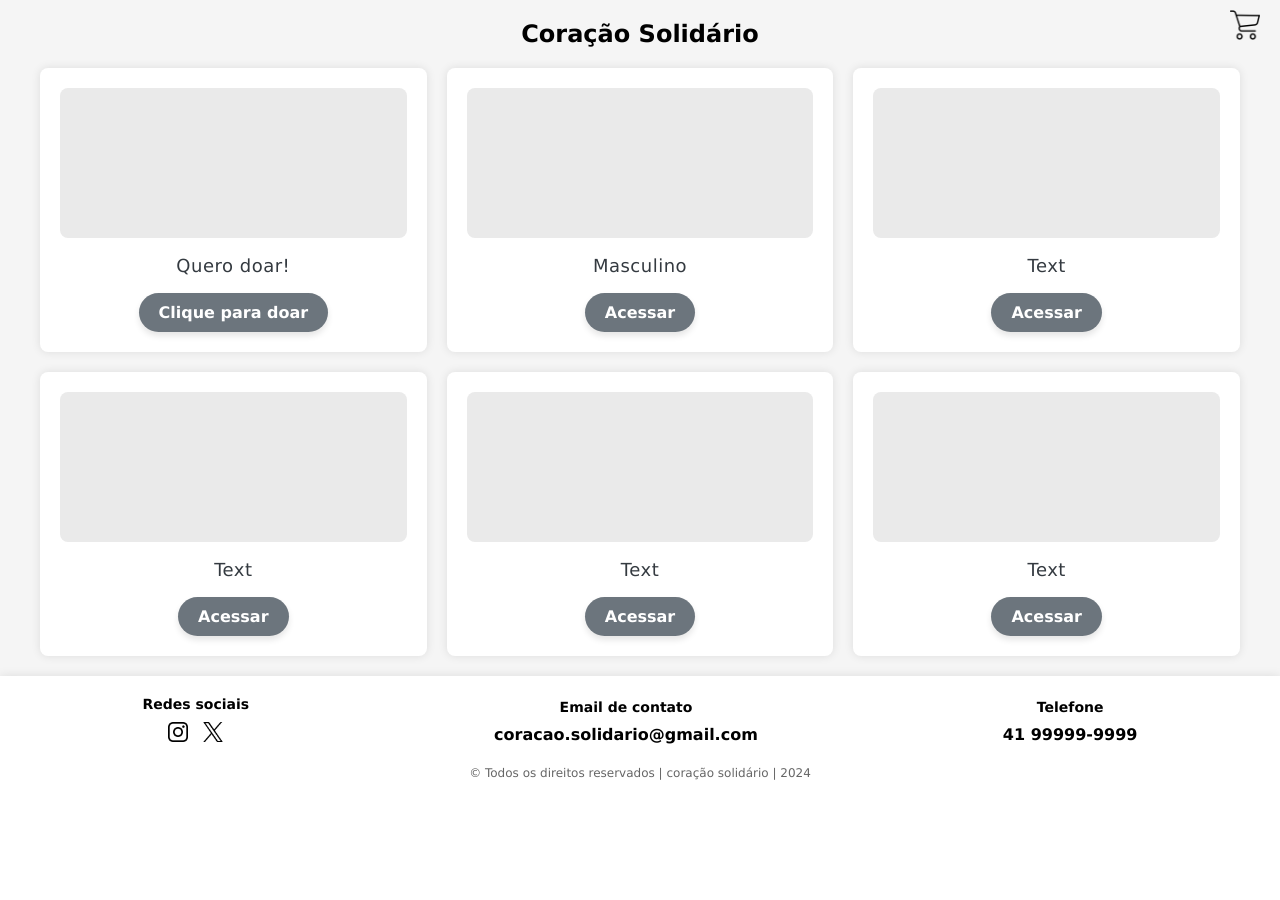
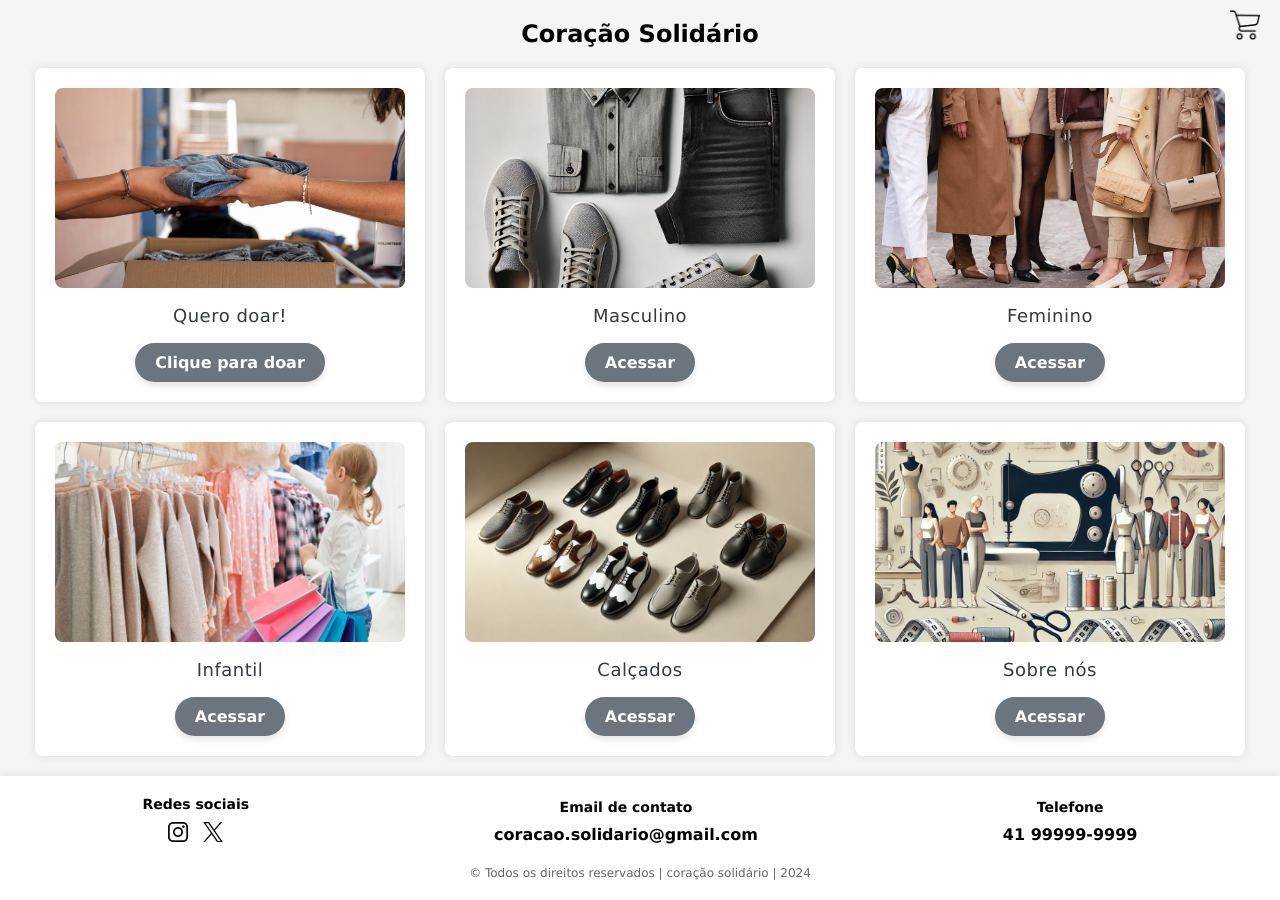
Before and after one commit to gaacarmo/Coracao_solidario, a PHP site: page / in a window 1280 px wide. Shown: the part 90-990 px from the top of the page. Before the commit the page ends 870 px from the top, so only its background shows below. Run offline with PHP 8.4, Linux system fonts and the light colour scheme.

Commit message:
add img index

```diff
--- a/index.php
+++ b/index.php
@@ -34,33 +34,45 @@
     <main class="principal">
         <section class="products">
             <div class="product">
-                <div class="product-image"></div>
+                <div class="product-image">
+                    <img src="assets/doacao.jpg" alt="doação">
+                </div>
                 <p class="texto-produto">Quero doar!</p>
                 <a class="btn-index" href='home.php?dir=paginas&file=form_doar'>Clique para doar</a>
             </div>
             <div class="product">
-                <div class="product-image"></div>
+                <div class="product-image">
+                <img src="assets/masculino.webp" alt="">
+                </div>
                 <p class="texto-produto">Masculino</p>
                 <a class="btn-index" href="home.php?dir=masculino&file=masculino_produtos">Acessar</a>
             </div>
             <div class="product">
-                <div class="product-image"></div>
-                <p class="texto-produto">Text</p>
+                <div class="product-image">
+                <img src="assets/feminino.jpg" alt="">
+                </div>
+                <p class="texto-produto">Feminino</p>
                 <a class="btn-index" href=#>Acessar</a>
             </div>
             <div class="product">
-                <div class="product-image"></div>
-                <p class="texto-produto">Text</p>
+                <div class="product-image">
+                <img src="assets/infantil.jpg" alt="">
+                </div>
+                <p class="texto-produto">Infantil</p>
                 <a class="btn-index" href=#>Acessar</a>
             </div>
             <div class="product">
-                <div class="product-image"></div>
-                <p class="texto-produto">Text</p>
+                <div class="product-image">
+                    <img src="assets/calçados.webp" alt="">
+                </div>
+                <p class="texto-produto">Calçados</p>
                 <a class="btn-index" href=#>Acessar</a>
             </div>
             <div class="product">
-                <div class="product-image"></div>
-                <p class="texto-produto">Text</p>
+                <div class="product-image">
+                    <img src="assets/Sobre nós.png" alt="">
+                </div>
+                <p class="texto-produto">Sobre nós</p>
                 <a class="btn-index" href=#>Acessar</a>
             </div>
         </section>
--- a/style.css
+++ b/style.css
@@ -146,13 +146,15 @@ main {
     border-radius: 8px;
 }
 
-.product-image {
-    width: 100%;
-    height: 150px;
-    background-color: #eaeaea;
-    border-radius: 8px;
-    margin-bottom: 10px;
+.product-image img {
+    width: 80%; /* Ajusta a largura da imagem ao tamanho do contêiner */
+    height: auto; /* Mantém a proporção da imagem */
+    object-fit: cover; /* Garante que a imagem preencha o contêiner sem distorcer */
+    border-radius: 8px; /* Adiciona bordas arredondadas, opcional */
+    width: 350px;
+    height: 200px;
 }
+
 footer {
     background-color: #fff;
     width: 100%;
```
Also changed, not shown: assets/Sobre nós.png (added), assets/calçados.webp (added), assets/doacao.jpg (added), assets/feminino.jpg (added), assets/infantil.jpg (added), assets/masculino.webp (added).
